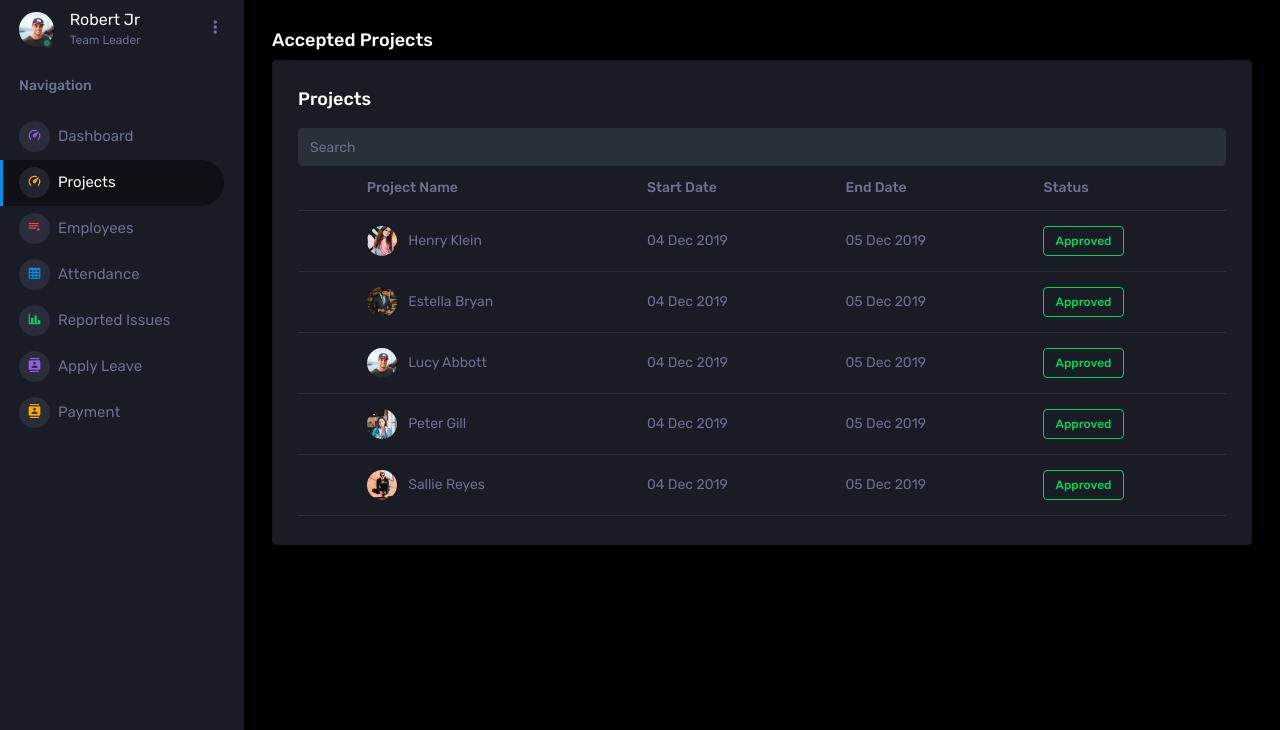
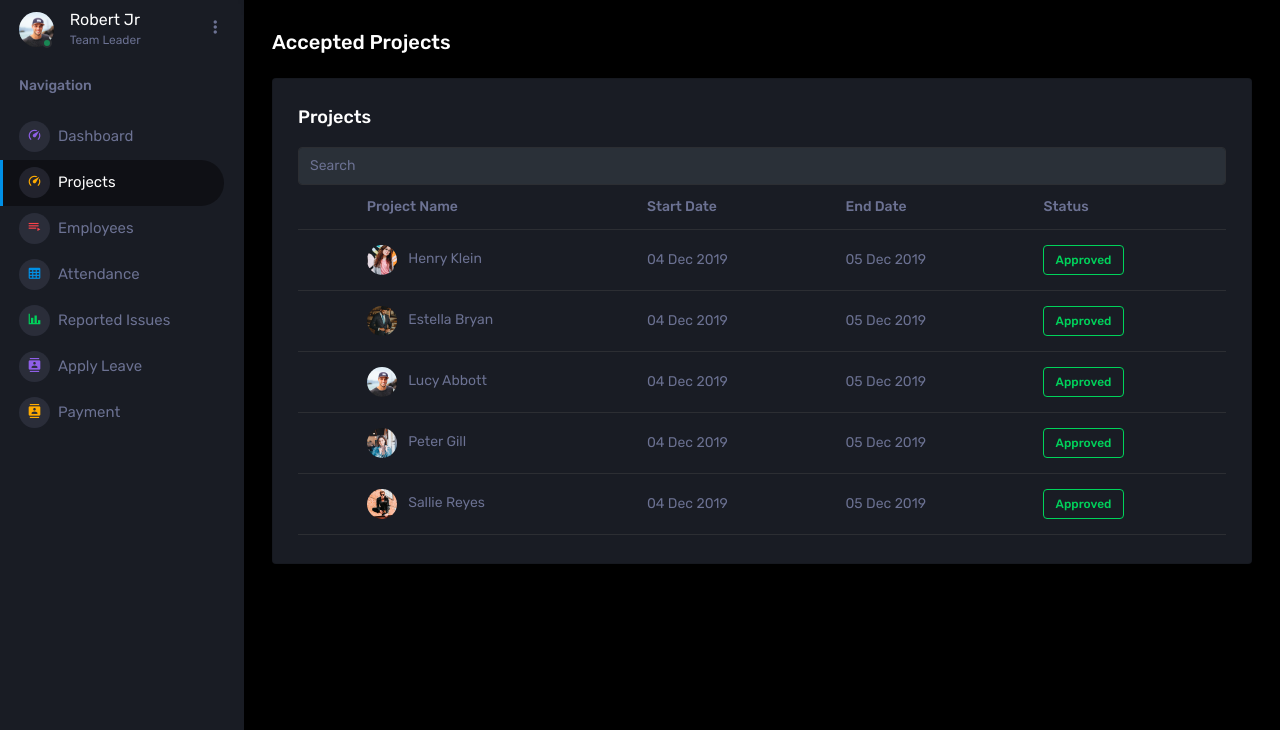
Before and after one commit to praveeshvnr/Advancedcoreapp, a Django app: page /coreapp/Manager_accepted_projects in a window 1280 px wide. Shown: the part 70-800 px from the top of the page. Run offline with Django 4.2, Linux system fonts and the light colour scheme; some libraries are stand-ins or nearby versions.

Commit message:
final commit

```diff
--- a/templates/Manager_accepted_projects.html
+++ b/templates/Manager_accepted_projects.html
@@ -3,13 +3,13 @@
 {% block content %}
 
 <div class="row ">
-  <h4 class="card-title">Accepted Projects</h4>
-    <div class="col-12 grid-margin">
+  <h4 class="card-title" style="font-size: 20px;">Accepted Projects</h4><br><br>
+    <div class="col-md-12 col-12 col-sm-12 col-lg-12  grid-margin">
       <div class="card">
         <div class="card-body">
           <h4 class="card-title">Projects</h4>
           <div class="table-responsive">
-            <div class="col-md-12 col-12 ">
+            <div class="col-md-12 col-12 col-sm-12 col-lg-12 ">
                 <input type="search" class="form-control rounded" id="myInput" onkeyup="myFunction()" placeholder="Search" aria-label="Search" aria-describedby="search-addon" style="color: white;"/>
 
                 </div>
--- a/templates/Manager_rejected_projects.html
+++ b/templates/Manager_rejected_projects.html
@@ -3,15 +3,15 @@
 {% block content %}
 
 <div class="row ">
-  <h4 class="card-title">Rejected Projects</h4>
-    <div class="col-12 grid-margin">
+  <h4 class="card-title" style="font-size: 20px;">Rejected Projects</h4><br><br>
+    <div class="col-md-12 col-12 col-sm-12 col-lg-12  grid-margin">
 
 
       <div class="card">
         <div class="card-body">
           <h4 class="card-title">Projects</h4>
           <div class="table-responsive">
-            <div class="col-md-12 col-12 ">
+            <div class="col-md-12 col-12 col-sm-12 col-lg-12 ">
                 <input type="search" class="form-control rounded" placeholder="Search" id="myInput" onkeyup="myFunction()" aria-label="Search" aria-describedby="search-addon" style="color: white;" />
                 </div>
             <table class="table">
```
